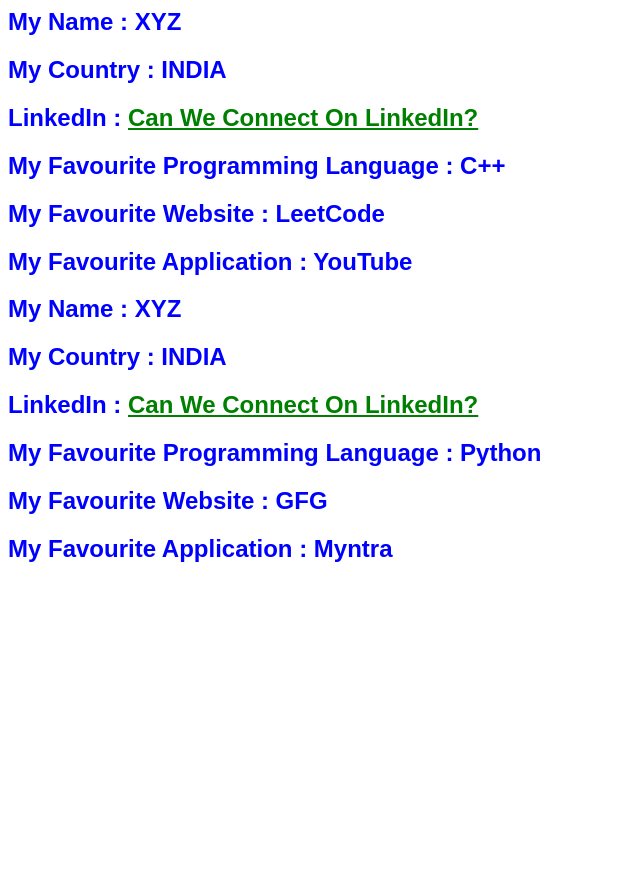
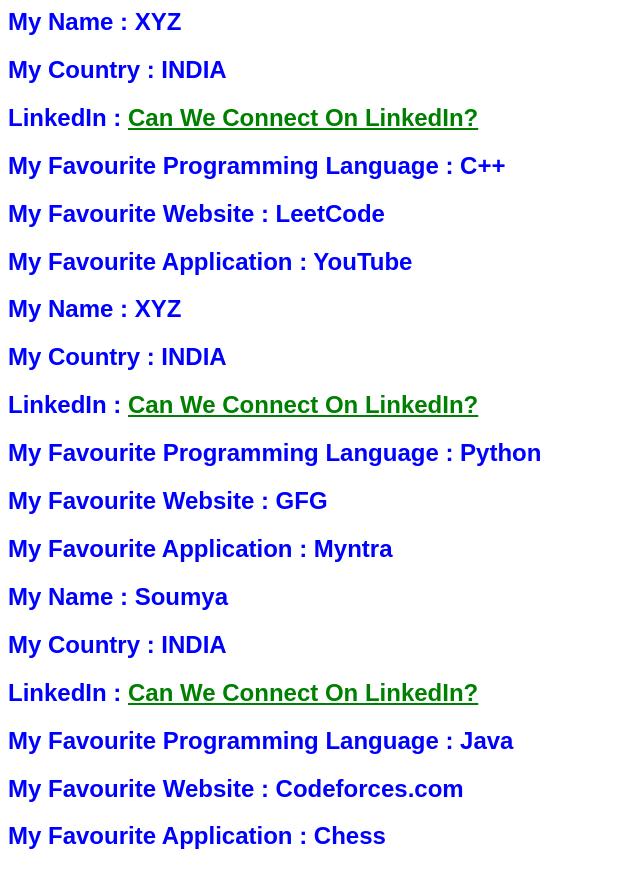
Before and after one commit to usernamehacktoberfest/My_favourites, a plain HTML site: page index.html in a window 1280 px wide. Shown: the whole page, without its empty margins (0-640 px from the left). Before the commit the page ends 800 px from the top, so only its background shows below. Drawn offline with Linux system fonts and the light colour scheme.

Commit message:
Update index.html

```diff
--- a/index.html
+++ b/index.html
@@ -18,5 +18,14 @@
         <h2 style="color: blue;">My Favourite Application    : Myntra</h2>
     </div>
 
+    <div style="border: dotted dashed solid double; color:black">
+        <h2 style="color: blue;">My Name   : Soumya</h2>
+        <h2 style="color: blue;">My Country   : INDIA</h2>
+        <h2 style="color: blue;">LinkedIn : <a style="color: green;" href="">Can We Connect On LinkedIn?</a></h2>
+        <h2 style="color: blue;">My Favourite Programming Language    : Java</h2>
+        <h2 style="color: blue;">My Favourite Website   : Codeforces.com</h2>
+        <h2 style="color: blue;">My Favourite Application    : Chess</h2>
+    </div>
+
 </body>
 </html>
```
